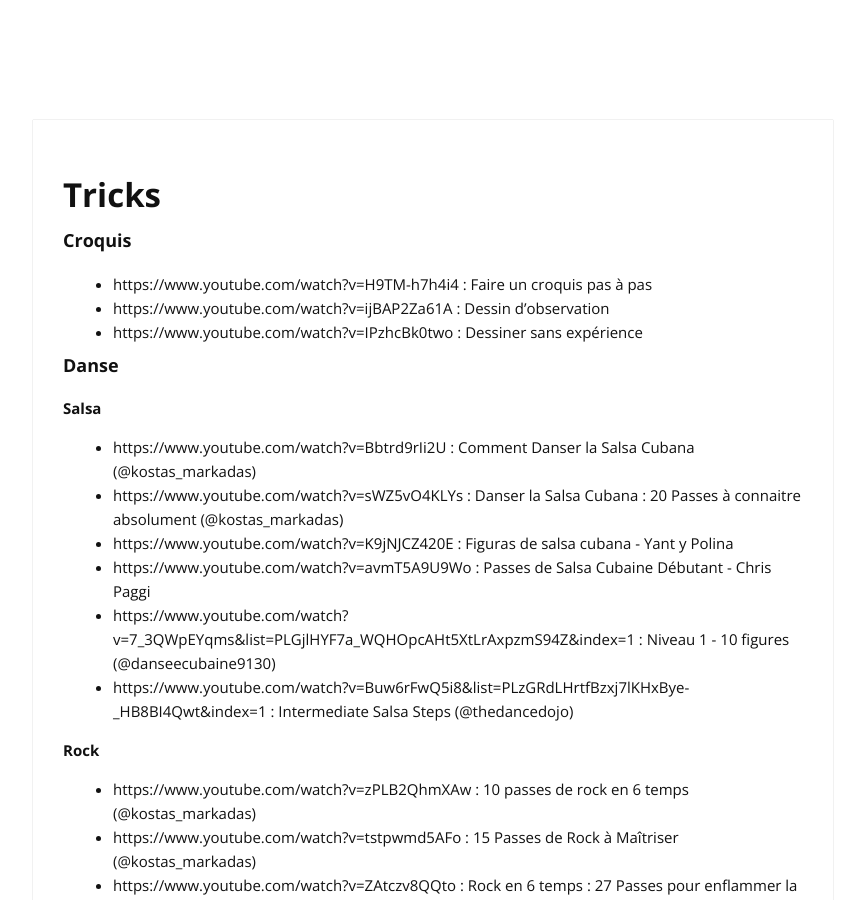
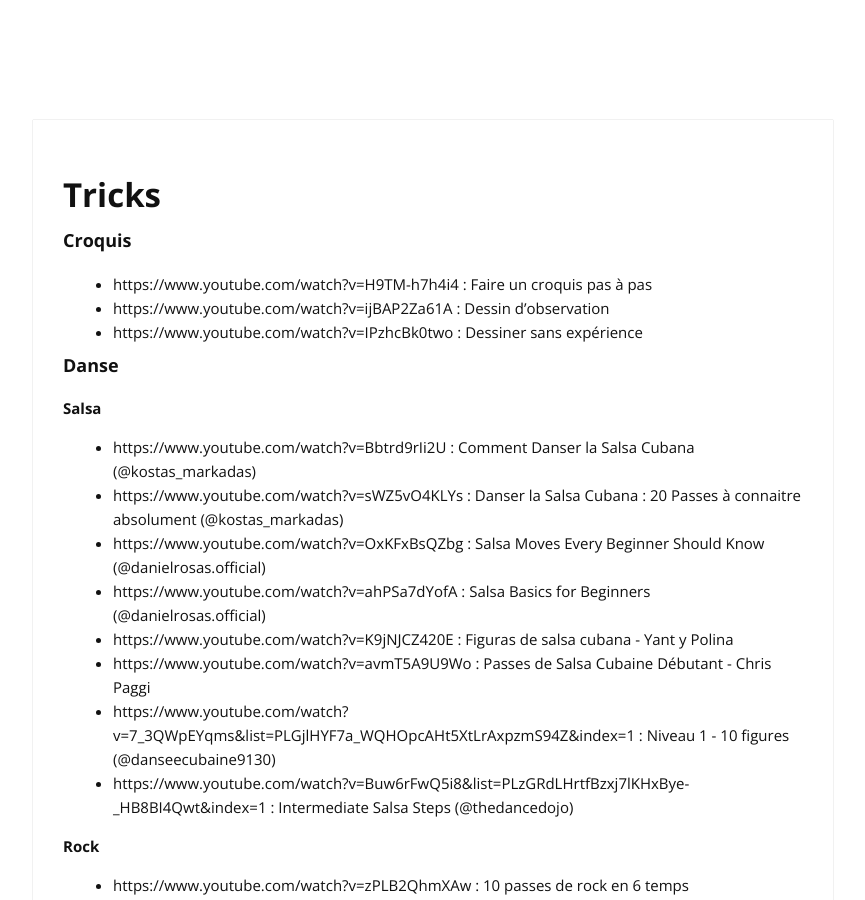
Before and after one commit to cylmat/cylmat.github.io, a Jekyll site: the page built from _pages/tricks.md, in a window 1280 px wide and 900 px high. Shown: the whole window, without its empty margins (207-1072 px from the left). Built offline with Jekyll 4.4.1, drawn with Linux system fonts in a browser that asks for light colours; nearby versions of some CDN libraries.

Commit message:
Update tricks.md

```diff
--- a/_pages/tricks.md
+++ b/_pages/tricks.md
@@ -15,6 +15,8 @@
 **Salsa**
 - https://www.youtube.com/watch?v=Bbtrd9rIi2U : Comment Danser la Salsa Cubana (@kostas_markadas)
 - https://www.youtube.com/watch?v=sWZ5vO4KLYs : Danser la Salsa Cubana : 20 Passes à connaitre absolument (@kostas_markadas)
+- https://www.youtube.com/watch?v=OxKFxBsQZbg : Salsa Moves Every Beginner Should Know (@danielrosas.official)
+- https://www.youtube.com/watch?v=ahPSa7dYofA : Salsa Basics for Beginners (@danielrosas.official)
 - https://www.youtube.com/watch?v=K9jNJCZ420E : Figuras de salsa cubana - Yant y Polina
 - https://www.youtube.com/watch?v=avmT5A9U9Wo : Passes de Salsa Cubaine Débutant - Chris Paggi
 - https://www.youtube.com/watch?v=7_3QWpEYqms&list=PLGjlHYF7a_WQHOpcAHt5XtLrAxpzmS94Z&index=1 : Niveau 1 - 10 figures (@danseecubaine9130)
```
